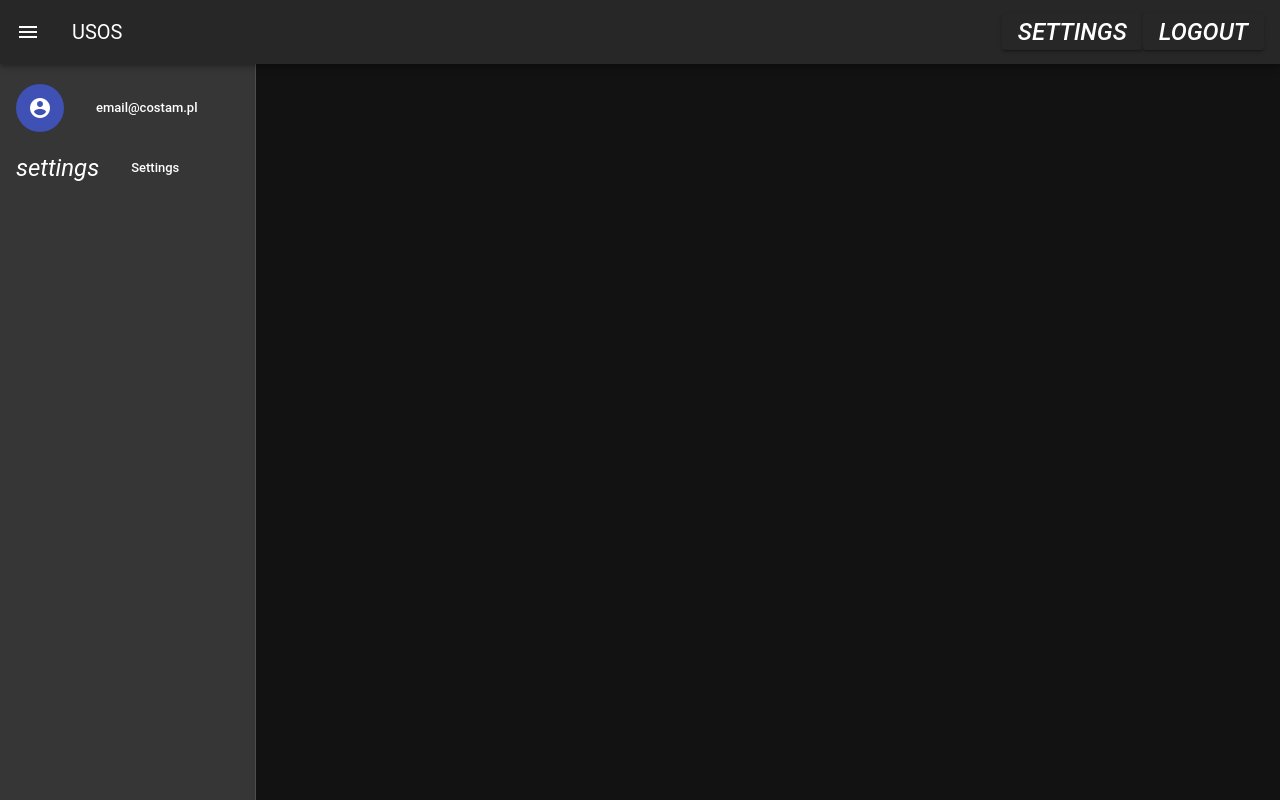
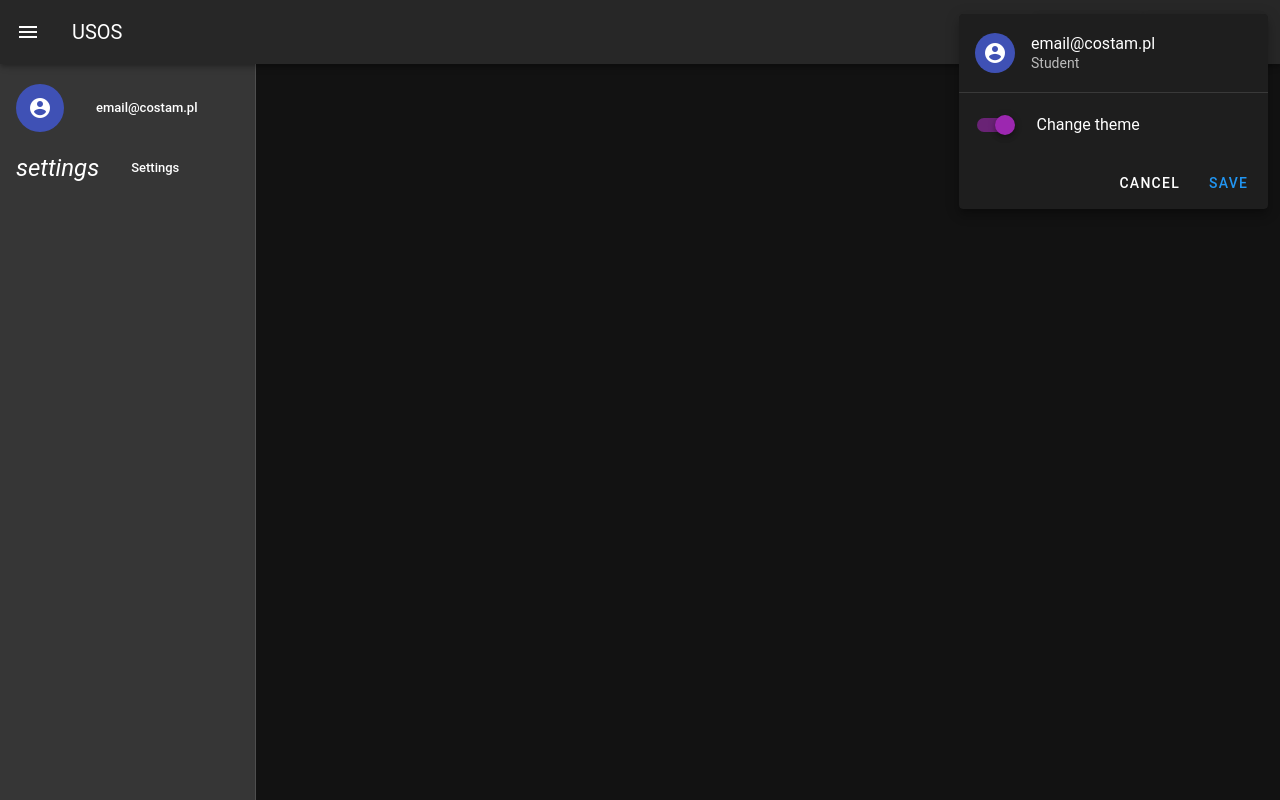
Before and after one commit to cherro0125/usos_frontend, a Vue app: page / in a window 1280 px wide. Both pictures are taken after a click on the button "SETTINGS". Built offline with nearby package versions, Linux system fonts and the light colour scheme; a small style sheet from the web is missing.

Commit message:
Add dropdown settings menu

```diff
--- /dev/null
+++ b/src/components/DropdownMenu/DropdownMenu.vue
@@ -0,0 +1,68 @@
+<template>
+  <div class="text-center">
+    <v-menu v-model="menu" :close-on-content-click="false" :nudge-width="200" offset-x>
+      <template v-slot:activator="{ on }">
+        <v-btn color="indigo" dark v-on="on">Settings</v-btn>
+      </template>
+
+      <v-card>
+        <v-list>
+          <v-list-item>
+            <v-list-item-avatar>
+              <v-avatar color="indigo">
+                <v-icon dark>mdi-account-circle</v-icon>
+              </v-avatar>
+            </v-list-item-avatar>
+
+            <v-list-item-content>
+              <v-list-item-title>email@costam.pl</v-list-item-title>
+              <v-list-item-subtitle>Student</v-list-item-subtitle>
+            </v-list-item-content>
+          </v-list-item>
+        </v-list>
+
+        <v-divider></v-divider>
+
+        <v-list>
+          <v-list-item>
+            <v-list-item-action>
+              <v-switch v-model="theme" color="purple"></v-switch>
+            </v-list-item-action>
+            <v-list-item-title>Change theme</v-list-item-title>
+          </v-list-item>
+        </v-list>
+
+        <v-card-actions>
+          <v-spacer></v-spacer>
+
+          <v-btn text @click="menu = false">Cancel</v-btn>
+          <v-btn color="primary" text @click="menu = false">Save</v-btn>
+        </v-card-actions>
+      </v-card>
+    </v-menu>
+  </div>
+</template>
+
+<script>
+export default {
+  data() {
+    return {
+      theme: this.$vuetify.theme.dark
+    };
+  },
+  props: ["dropdownMenu"],
+  computed: {
+    menu: {
+      get() {
+        return this.dropdownMenu;
+      },
+      set(newValue) {
+        this.$emit("update:dropdownMenu", newValue);
+      }
+    }
+  }
+};
+</script>
+
+<style scoped>
+</style>
--- a/src/components/Header/Header.vue
+++ b/src/components/Header/Header.vue
@@ -4,9 +4,7 @@
       <v-app-bar-nav-icon @click.stop="drawer = !drawer"></v-app-bar-nav-icon>
       <v-toolbar-title>USOS</v-toolbar-title>
       <v-spacer></v-spacer>
-      <v-btn>
-        <v-icon>settings</v-icon>
-      </v-btn>
+      <DropdownMenu :dropdownMenu.sync="dropdownMenu"></DropdownMenu>
       <v-btn>
         <v-icon>logout</v-icon>
       </v-btn>
@@ -17,14 +15,17 @@
 
 <script>
 import NavigationMenu from "../NavigationMenu/NavigationMenu";
+import DropdownMenu from "../DropdownMenu/DropdownMenu"
 export default {
   data() {
     return {
-      drawer: true
+			drawer: true,
+			dropdownMenu: false
     };
   },
   components: {
-    NavigationMenu
+		NavigationMenu,
+		DropdownMenu
   }
 };
 </script>
--- a/src/components/NavigationMenu/NavigationMenu.vue
+++ b/src/components/NavigationMenu/NavigationMenu.vue
@@ -32,7 +32,7 @@ export default {
         return this.drawer;
       },
       set() {
-          this.$emit('drawer', this.showDrawer)
+        this.$emit("update:drawer", this.showDrawer);
       }
     }
   }
```
